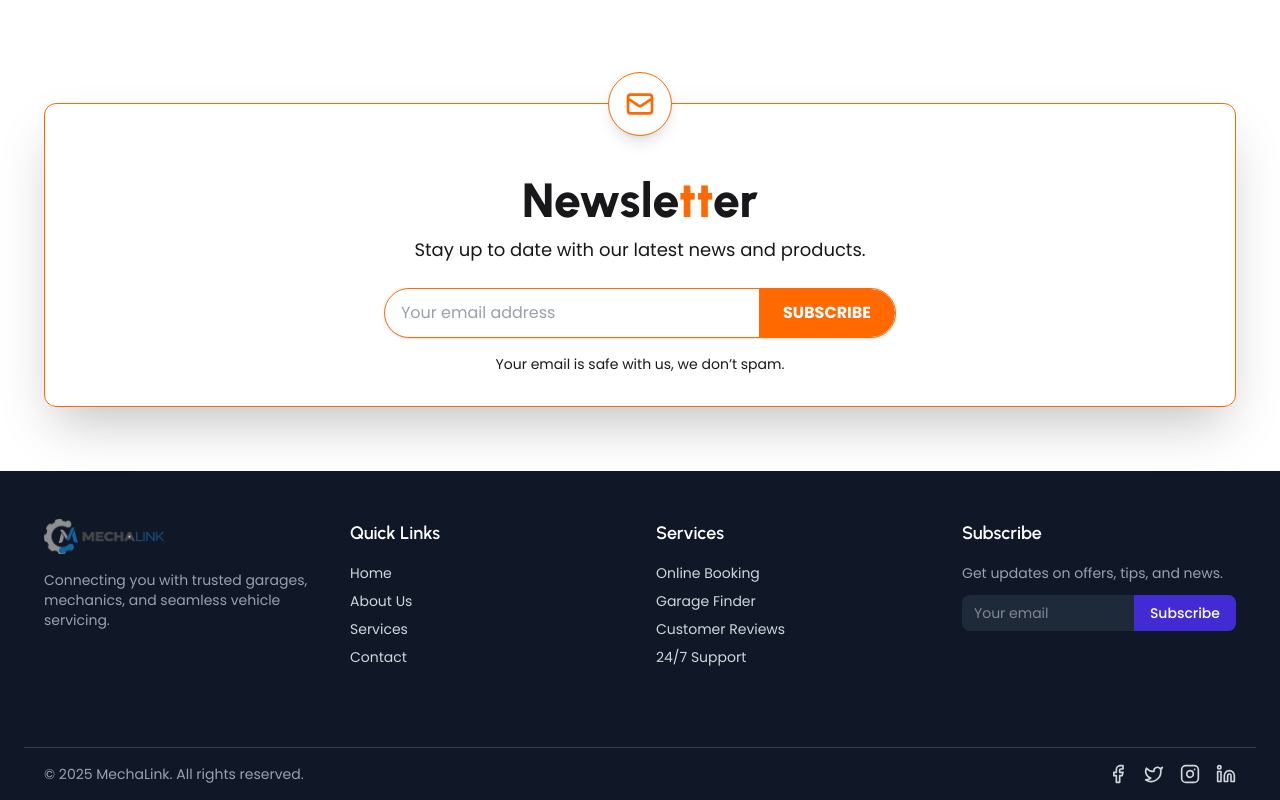
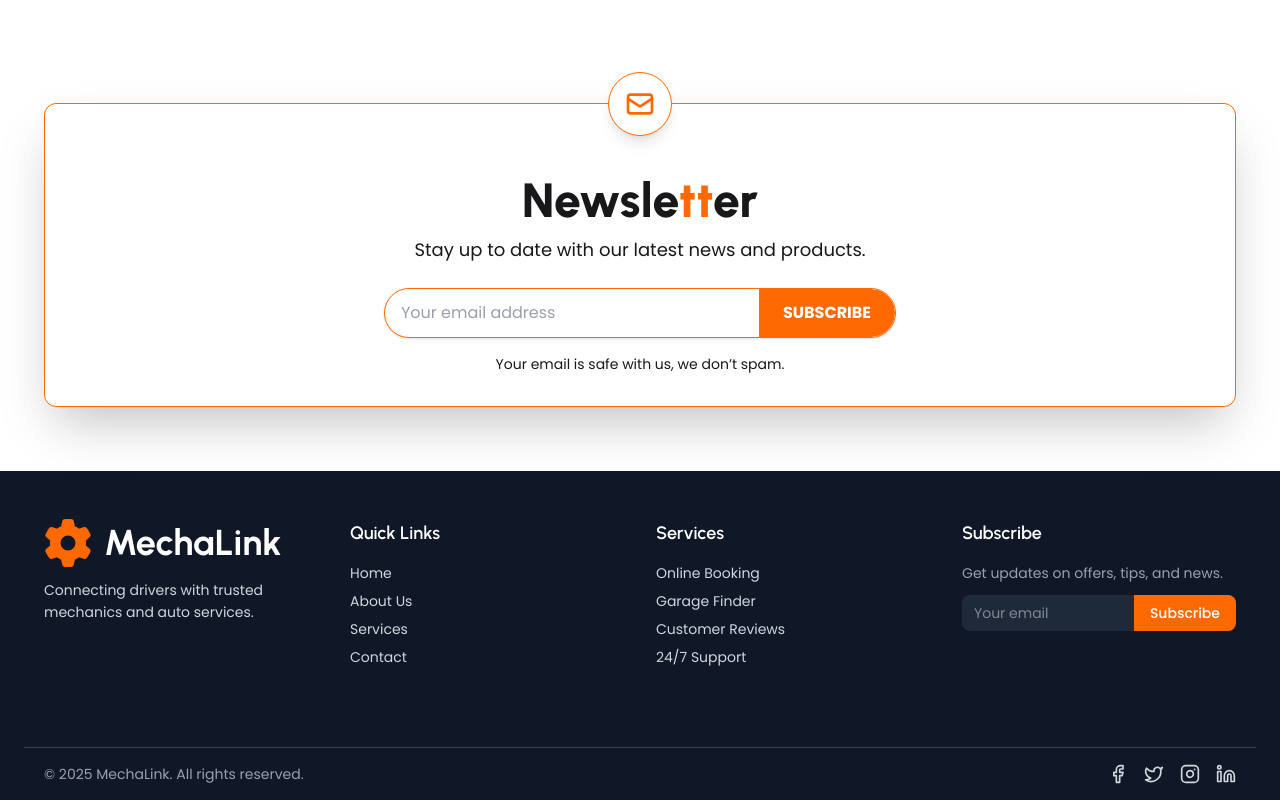
Before and after one commit to Alireja-khan/Mecha-Link, a Next.js app: page / in a window 1280 px wide. Shown: the part 8220-9020 px from the top of the page. Built offline with nearby package versions, Linux system fonts and the light colour scheme.

Commit message:
modify footer section

```diff
--- a/src/app/Components/Footer.jsx
+++ b/src/app/Components/Footer.jsx
@@ -1,41 +1,49 @@
 import React from "react";
 import { Facebook, Twitter, Instagram, Linkedin } from "lucide-react";
-import Image from "next/image";
+import { FaGear } from "react-icons/fa6";
+import Link from "next/link";
 
 const Footer = () => {
   return (
     <div className="bg-gray-900 text-gray-300">
       <div className="container mx-auto py-12 grid grid-cols-1 md:grid-cols-4 gap-8">
         {/* Brand */}
-        <div>
-          <Image src="/logo.png" alt="MechaLink Logo" width={120} height={50} />
-          <p className="mt-4 text-sm text-gray-400">
-            Connecting you with trusted garages, mechanics, and seamless vehicle
-            servicing.
+        <div className="flex flex-col items-start gap-3 max-w-xs">
+          <div className="flex items-center gap-3">
+            <Link href="/">
+              <FaGear className="h-12 w-12 text-orange-500" />
+            </Link>
+            <h1 className="text-4xl font-bold text-white">
+              MechaLink
+            </h1>
+          </div>
+          <p className="text-gray-300 text-sm font-poppins leading-relaxed">
+            Connecting drivers with trusted mechanics and auto services.
           </p>
         </div>
+
 
         {/* Quick Links */}
         <div>
           <h3 className="text-lg font-semibold text-white mb-4">Quick Links</h3>
           <ul className="space-y-2 text-sm">
             <li>
-              <a href="#" className="hover:text-primary transition">
+              <a href="#" className="hover:text-orange-500 transition">
                 Home
               </a>
             </li>
             <li>
-              <a href="#" className="hover:text-primary transition">
+              <a href="#" className="hover:text-orange-500 transition">
                 About Us
               </a>
             </li>
             <li>
-              <a href="#" className="hover:text-primary transition">
+              <a href="#" className="hover:text-orange-500 transition">
                 Services
               </a>
             </li>
             <li>
-              <a href="#" className="hover:text-primary transition">
+              <a href="#" className="hover:text-orange-500 transition">
                 Contact
               </a>
             </li>
@@ -67,7 +75,7 @@ const Footer = () => {
             />
             <button
               type="submit"
-              className="bg-primary px-4 py-2 text-white text-sm font-medium hover:bg-primary/70 transition cursor-pointer"
+              className="bg-orange-500 px-4 py-2 text-white text-sm font-medium hover:bg-orange-500/70 transition cursor-pointer"
             >
               Subscribe
             </button>
@@ -82,16 +90,16 @@ const Footer = () => {
             © {new Date().getFullYear()} MechaLink. All rights reserved.
           </p>
           <div className="flex space-x-4">
-            <a href="#" className="hover:text-primary transition">
+            <a href="#" className="hover:text-orange-500 transition">
               <Facebook className="h-5 w-5" />
             </a>
-            <a href="#" className="hover:text-primary transition">
+            <a href="#" className="hover:text-orange-500 transition">
               <Twitter className="h-5 w-5" />
             </a>
-            <a href="#" className="hover:text-primary transition">
+            <a href="#" className="hover:text-orange-500 transition">
               <Instagram className="h-5 w-5" />
             </a>
-            <a href="#" className="hover:text-primary transition">
+            <a href="#" className="hover:text-orange-500 transition">
               <Linkedin className="h-5 w-5" />
             </a>
           </div>
```
